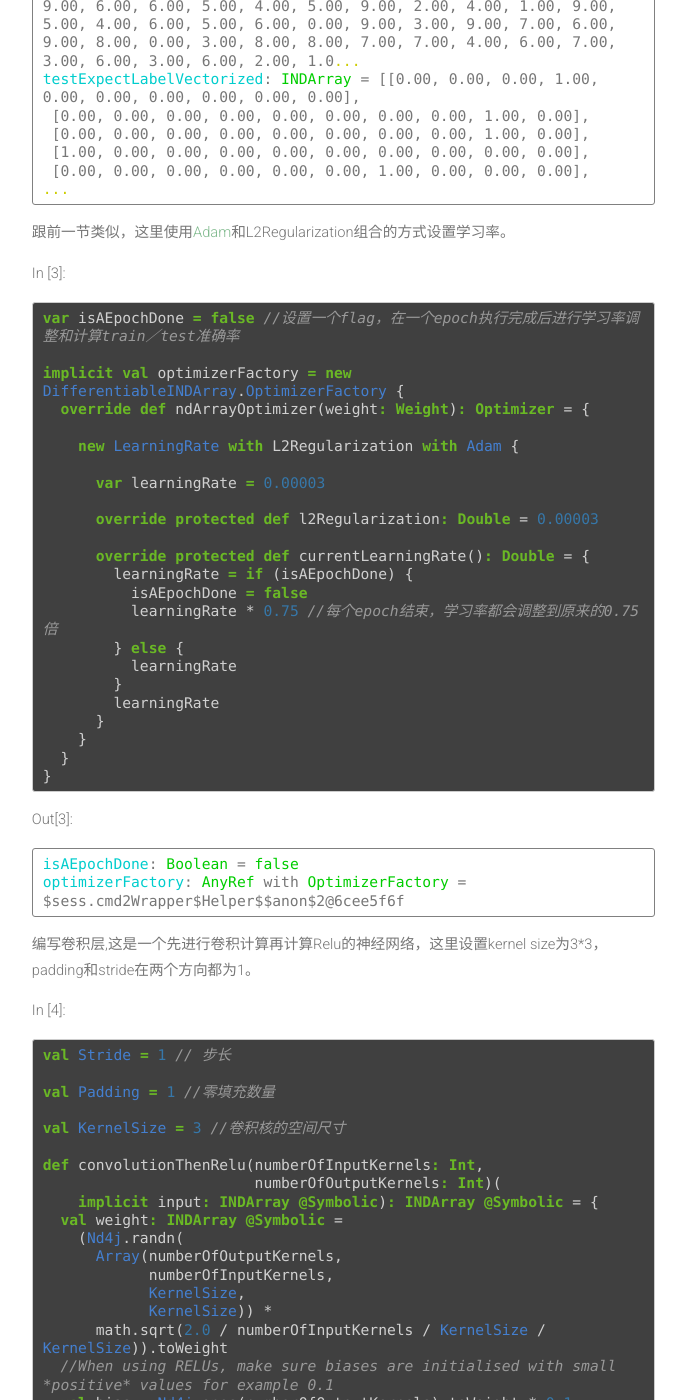
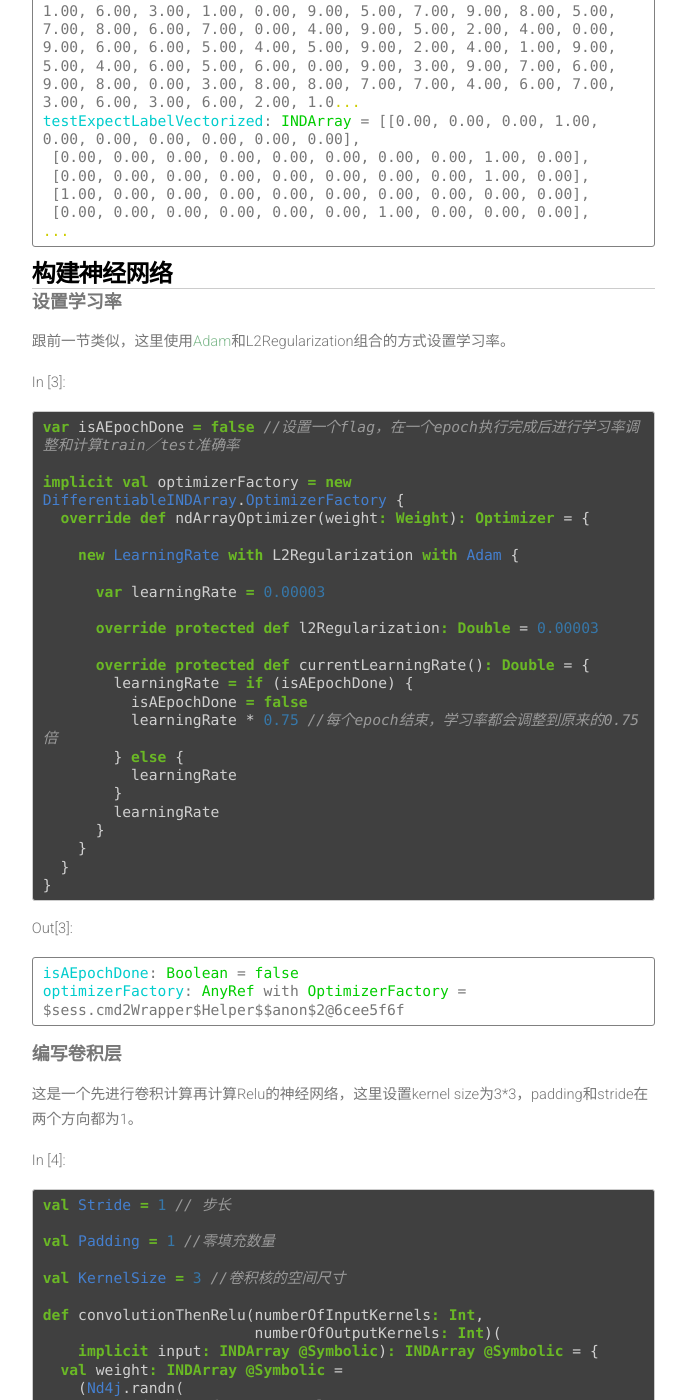
Before and after one commit to ThoughtWorksInc/DeepLearning.scala, a Jekyll site: the page built from demo/CNNs.html, in a window 1280 px wide and 1400 px high, scrolled down 5195 px. Shown: the whole window, without its empty margins (387-1073 px from the left). Built offline with Jekyll 4.4.1, drawn with Linux system fonts in a browser that asks for light colours; nearby versions of some CDN libraries; comment, search, counter and statistics services are not loaded; some of the changed text lies outside the part shown.

Commit message:
Automatically generate the html from ipynb.

```diff
--- a/demo/CNNs.html
+++ b/demo/CNNs.html
@@ -28,7 +28,7 @@ filename: CNNs.ipynb
 </div>
 <div class="inner_cell">
 <div class="text_cell_render border-box-sizing rendered_html">
-<h2 id="&#26500;&#24314;&#31070;&#32463;&#32593;&#32476;">&#26500;&#24314;&#31070;&#32463;&#32593;&#32476;<a class="anchor-link" href="#&#26500;&#24314;&#31070;&#32463;&#32593;&#32476;">&#182;</a></h2>
+<h2 id="&#24341;&#20837;&#20381;&#36182;">&#24341;&#20837;&#20381;&#36182;<a class="anchor-link" href="#&#24341;&#20837;&#20381;&#36182;">&#182;</a></h2>
 </div>
 </div>
 </div>
@@ -93,7 +93,7 @@ filename: CNNs.ipynb
 <span class="k">import</span> <span class="nn">com.thoughtworks.deeplearning.DifferentiableINDArray.Layers.Weight</span>
 <span class="k">import</span> <span class="nn">scala.util.Random</span>
 
-<span class="n">pprintConfig</span><span class="o">()</span> <span class="k">=</span> <span class="n">pprintConfig</span><span class="o">().</span><span class="n">copy</span><span class="o">(</span><span class="n">height</span> <span class="k">=</span> <span class="mi">5</span><span class="o">)</span><span class="c1">//减少输出的行数，避免页面输出太长</span>
+<span class="n">pprintConfig</span><span class="o">()</span> <span class="k">=</span> <span class="n">pprintConfig</span><span class="o">().</span><span class="n">copy</span><span class="o">(</span><span class="n">height</span> <span class="k">=</span> <span class="mi">2</span><span class="o">)</span><span class="c1">//减少输出的行数，避免页面输出太长</span>
 
 <span class="k">import</span> <span class="nn">$file.ReadCIFAR10ToNDArray</span><span class="o">,</span><span class="nc">ReadCIFAR10ToNDArray</span><span class="o">.</span><span class="k">_</span>
 <span class="k">import</span> <span class="nn">$file.Utils</span><span class="o">,</span><span class="nc">Utils</span><span class="o">.</span><span class="k">_</span>
@@ -234,6 +234,15 @@ filename: CNNs.ipynb
 </div>
 <div class="inner_cell">
 <div class="text_cell_render border-box-sizing rendered_html">
+<h2 id="&#35835;&#21462;&#21644;&#22788;&#29702;&#25968;&#25454;">&#35835;&#21462;&#21644;&#22788;&#29702;&#25968;&#25454;<a class="anchor-link" href="#&#35835;&#21462;&#21644;&#22788;&#29702;&#25968;&#25454;">&#182;</a></h2>
+</div>
+</div>
+</div>
+<div class="cell border-box-sizing text_cell rendered">
+<div class="prompt input_prompt">
+</div>
+<div class="inner_cell">
+<div class="text_cell_render border-box-sizing rendered_html">
 <p>类似<a href="https://thoughtworksinc.github.io/DeepLearning.scala/demo/TwoLayerNet.html">前一节</a>从CIFAR10 database中读取和处理测试数据的图片和标签信息</p>
 
 </div>
@@ -310,6 +319,24 @@ SLF4J: See http://www.slf4j.org/codes.html#StaticLoggerBinder for further detail
 </div>
 <div class="inner_cell">
 <div class="text_cell_render border-box-sizing rendered_html">
+<h2 id="&#26500;&#24314;&#31070;&#32463;&#32593;&#32476;">&#26500;&#24314;&#31070;&#32463;&#32593;&#32476;<a class="anchor-link" href="#&#26500;&#24314;&#31070;&#32463;&#32593;&#32476;">&#182;</a></h2>
+</div>
+</div>
+</div>
+<div class="cell border-box-sizing text_cell rendered">
+<div class="prompt input_prompt">
+</div>
+<div class="inner_cell">
+<div class="text_cell_render border-box-sizing rendered_html">
+<h3 id="&#35774;&#32622;&#23398;&#20064;&#29575;">&#35774;&#32622;&#23398;&#20064;&#29575;<a class="anchor-link" href="#&#35774;&#32622;&#23398;&#20064;&#29575;">&#182;</a></h3>
+</div>
+</div>
+</div>
+<div class="cell border-box-sizing text_cell rendered">
+<div class="prompt input_prompt">
+</div>
+<div class="inner_cell">
+<div class="text_cell_render border-box-sizing rendered_html">
 <p>跟前一节类似，这里使用<a href="https://en.wikipedia.org/wiki/Adam">Adam</a>和L2Regularization组合的方式设置学习率。</p>
 
 </div>
@@ -374,7 +401,16 @@ SLF4J: See http://www.slf4j.org/codes.html#StaticLoggerBinder for further detail
 </div>
 <div class="inner_cell">
 <div class="text_cell_render border-box-sizing rendered_html">
-<p>编写卷积层,这是一个先进行卷积计算再计算Relu的神经网络，这里设置kernel size为3*3，padding和stride在两个方向都为1。</p>
+<h3 id="&#32534;&#20889;&#21367;&#31215;&#23618;">&#32534;&#20889;&#21367;&#31215;&#23618;<a class="anchor-link" href="#&#32534;&#20889;&#21367;&#31215;&#23618;">&#182;</a></h3>
+</div>
+</div>
+</div>
+<div class="cell border-box-sizing text_cell rendered">
+<div class="prompt input_prompt">
+</div>
+<div class="inner_cell">
+<div class="text_cell_render border-box-sizing rendered_html">
+<p>这是一个先进行卷积计算再计算Relu的神经网络，这里设置kernel size为3*3，padding和stride在两个方向都为1。</p>
 
 </div>
 </div>
@@ -440,6 +476,15 @@ defined <span class="ansi-green-fg">function</span> <span class="ansi-cyan-fg">c
 </div>
 <div class="inner_cell">
 <div class="text_cell_render border-box-sizing rendered_html">
+<h3 id="&#32534;&#20889;softmax&#20998;&#31867;&#22120;">&#32534;&#20889;softmax&#20998;&#31867;&#22120;<a class="anchor-link" href="#&#32534;&#20889;softmax&#20998;&#31867;&#22120;">&#182;</a></h3>
+</div>
+</div>
+</div>
+<div class="cell border-box-sizing text_cell rendered">
+<div class="prompt input_prompt">
+</div>
+<div class="inner_cell">
+<div class="text_cell_render border-box-sizing rendered_html">
 <p>跟上一节类似，编写softmax和全连接层。</p>
 
 </div>
@@ -491,6 +536,15 @@ defined <span class="ansi-green-fg">function</span> <span class="ansi-cyan-fg">f
 </div>
 </div>
 
+</div>
+<div class="cell border-box-sizing text_cell rendered">
+<div class="prompt input_prompt">
+</div>
+<div class="inner_cell">
+<div class="text_cell_render border-box-sizing rendered_html">
+<h3 id="&#26500;&#24314;&#19968;&#20010;&#21253;&#21547;16&#20010;&#21367;&#31215;&#23618;&#30340;&#31070;&#32463;&#32593;&#32476;">&#26500;&#24314;&#19968;&#20010;&#21253;&#21547;16&#20010;&#21367;&#31215;&#23618;&#30340;&#31070;&#32463;&#32593;&#32476;<a class="anchor-link" href="#&#26500;&#24314;&#19968;&#20010;&#21253;&#21547;16&#20010;&#21367;&#31215;&#23618;&#30340;&#31070;&#32463;&#32593;&#32476;">&#182;</a></h3>
+</div>
+</div>
 </div>
 <div class="cell border-box-sizing text_cell rendered">
 <div class="prompt input_prompt">
@@ -581,8 +635,7 @@ defined <span class="ansi-green-fg">function</span> <span class="ansi-cyan-fg">h
 </div>
 <div class="inner_cell">
 <div class="text_cell_render border-box-sizing rendered_html">
-<p>跟上一节相同，编写损失函数Loss Function并组合输入层和隐含层</p>
-
+<h3 id="&#32534;&#20889;LossFunction&#24182;&#32452;&#21512;&#36755;&#20837;&#23618;&#21644;&#38544;&#21547;&#23618;">&#32534;&#20889;LossFunction&#24182;&#32452;&#21512;&#36755;&#20837;&#23618;&#21644;&#38544;&#21547;&#23618;<a class="anchor-link" href="#&#32534;&#20889;LossFunction&#24182;&#32452;&#21512;&#36755;&#20837;&#23618;&#21644;&#38544;&#21547;&#23618;">&#182;</a></h3>
 </div>
 </div>
 </div>
@@ -633,6 +686,15 @@ defined <span class="ansi-green-fg">function</span> <span class="ansi-cyan-fg">n
 </div>
 </div>
 
+</div>
+<div class="cell border-box-sizing text_cell rendered">
+<div class="prompt input_prompt">
+</div>
+<div class="inner_cell">
+<div class="text_cell_render border-box-sizing rendered_html">
+<h2 id="&#35757;&#32451;&#31070;&#32463;&#32593;&#32476;">&#35757;&#32451;&#31070;&#32463;&#32593;&#32476;<a class="anchor-link" href="#&#35757;&#32451;&#31070;&#32463;&#32593;&#32476;">&#182;</a></h2>
+</div>
+</div>
 </div>
 <div class="cell border-box-sizing text_cell rendered">
 <div class="prompt input_prompt">
@@ -870,10 +932,10 @@ train loss : 0.2774548053741455
 
 
 
-<div id="383b39b5-9b13-43c5-8b03-a08fd87c1c61"></div>
+<div id="3410b92b-5428-49c0-836b-9cd0ef78619c"></div>
 <div class="output_subarea output_javascript ">
 <script type="text/javascript">
-var element = $('#383b39b5-9b13-43c5-8b03-a08fd87c1c61');
+var element = $('#3410b92b-5428-49c0-836b-9cd0ef78619c');
 
 requirejs(["plotly"], function(Plotly) {
   (function () {
@@ -926,6 +988,22 @@ requirejs(["plotly"], function(Plotly) {
 </div>
 <div class="inner_cell">
 <div class="text_cell_render border-box-sizing rendered_html">
+<h2 id="&#24635;&#32467;">&#24635;&#32467;<a class="anchor-link" href="#&#24635;&#32467;">&#182;</a></h2><p>在这节中我们学到了：</p>
+<ul>
+<li>卷积神经网络</li>
+<li>Adam</li>
+<li>输入层和隐含层</li>
+<li>构建一个深层神经网络</li>
+</ul>
+
+</div>
+</div>
+</div>
+<div class="cell border-box-sizing text_cell rendered">
+<div class="prompt input_prompt">
+</div>
+<div class="inner_cell">
+<div class="text_cell_render border-box-sizing rendered_html">
 <p><a href="https://github.com/izhangzhihao/deeplearning-tutorial/blob/master/src/main/scala/com/thoughtworks/deeplearning/tutorial/CNNs.scala">完整代码</a></p>
 
 </div>
```
Also changed, not shown: 1 other file.
